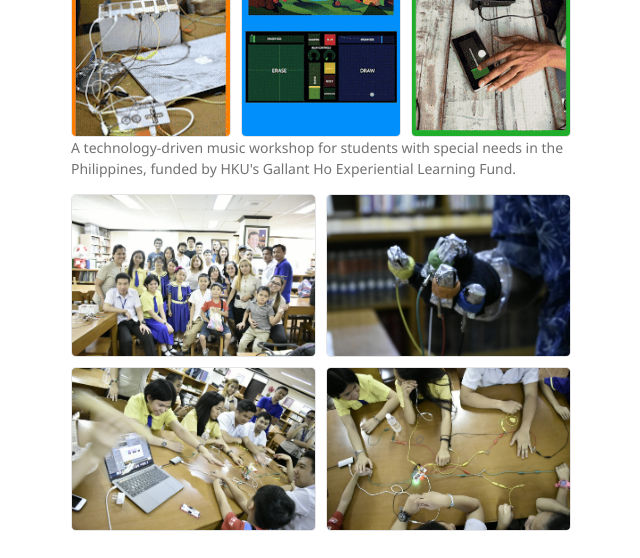
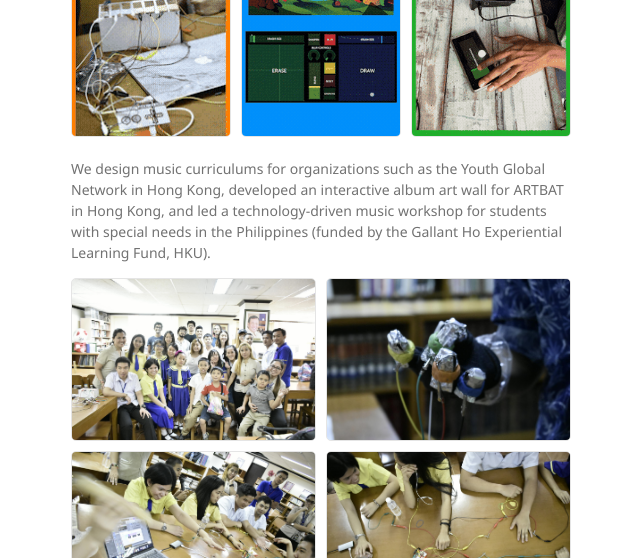
Before and after one commit to vmrnd/vmrnd, a website built with Vite: page index.html in a window 1280 px wide. Shown: the part 1140-1698 px from the top of the page, without its empty margins (499-1139 px from the left). Built offline with nearby package versions, Linux system fonts and the light colour scheme.

Commit message:
Update index.html

```diff
--- a/index.html
+++ b/index.html
@@ -149,10 +149,12 @@
               />
             </div>
             <p>
-              A technology-driven music workshop for students with special needs in the Philippines,
-              funded by HKU's Gallant Ho Experiential Learning Fund.
+              <br />
+              We design music curriculums for organizations such as the Youth Global Network in Hong
+              Kong, developed an interactive album art wall for ARTBAT in Hong Kong, and led a
+              technology-driven music workshop for students with special needs in the Philippines
+              (funded by the Gallant Ho Experiential Learning Fund, HKU).
             </p>
-
             <!-- Four landscape workshop photos, arranged as a 2x2 grid. -->
             <div class="project__gallery">
               <img
@@ -255,7 +257,7 @@
             </div>
             <p>
               Max/MSP, RNBO and TouchDesigner experiments for audio-reactive visuals and interactive
-              experiences.
+              experiences
             </p>
           </section>
 
```
